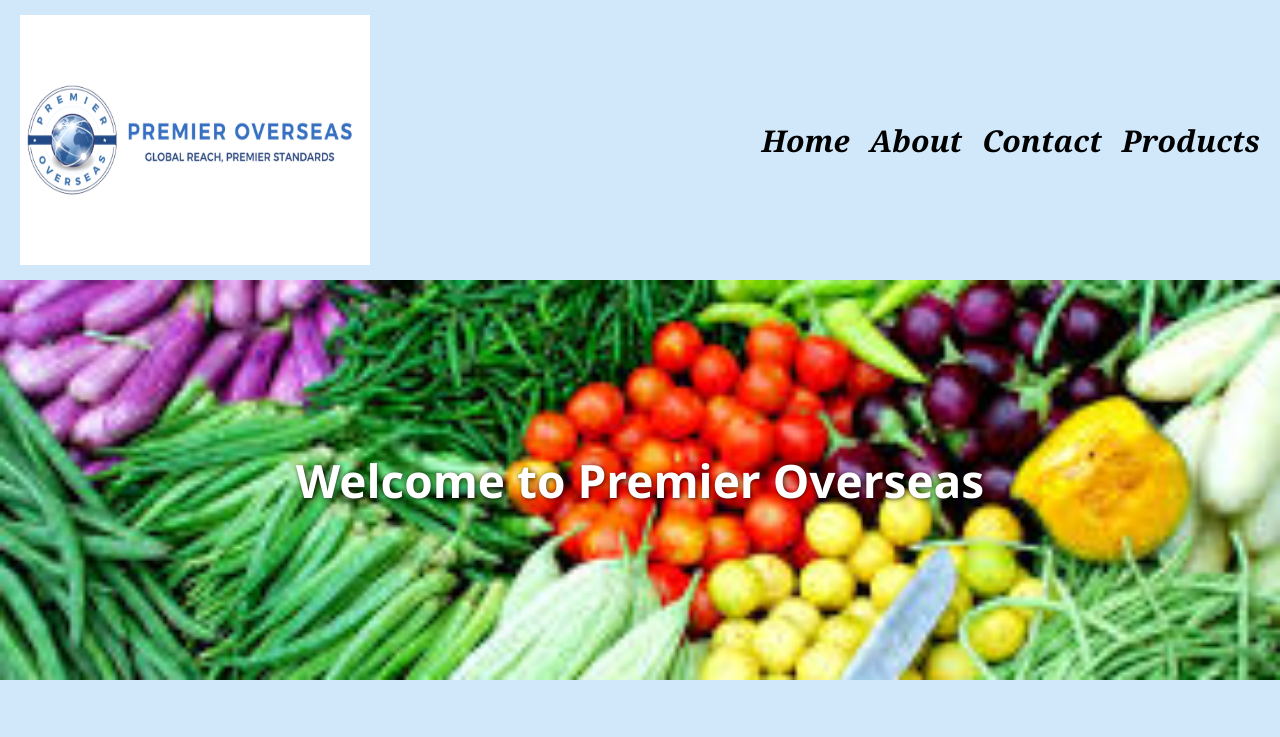
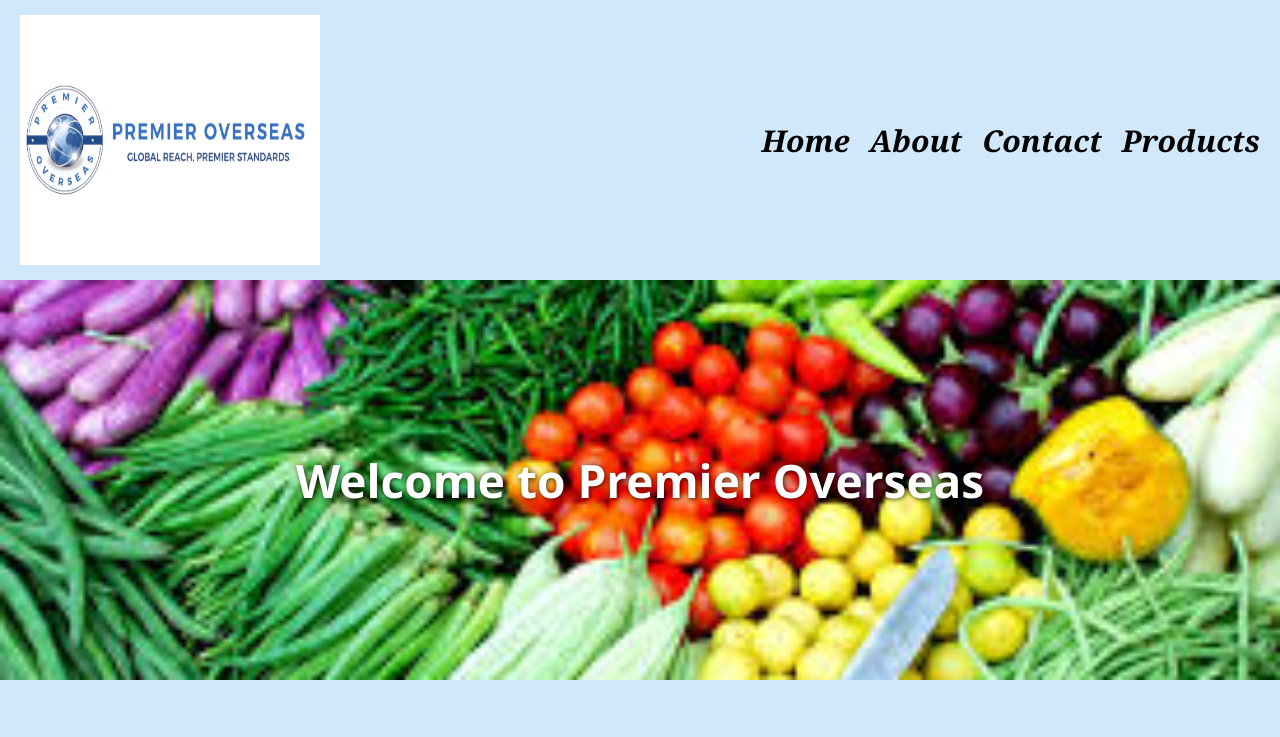
Before and after one commit to Aashu9991/Premier-Overseas, a website: page index.html in a window 1280 px wide. Shown: the top 737 px of the page. Drawn offline with Linux system fonts and the light colour scheme.

Commit message:
Update index.html

```diff
--- a/index.html
+++ b/index.html
@@ -247,7 +247,7 @@ header {
 
   <header>
     <div style="display: flex; align-items: center; gap: 10px;">
-        <img src="6.png" alt="Logo" height="250" width="350">
+        <img src="6.png" alt="Logo" height="250" width="300">
 
       </div><br><br><br>
 
```
